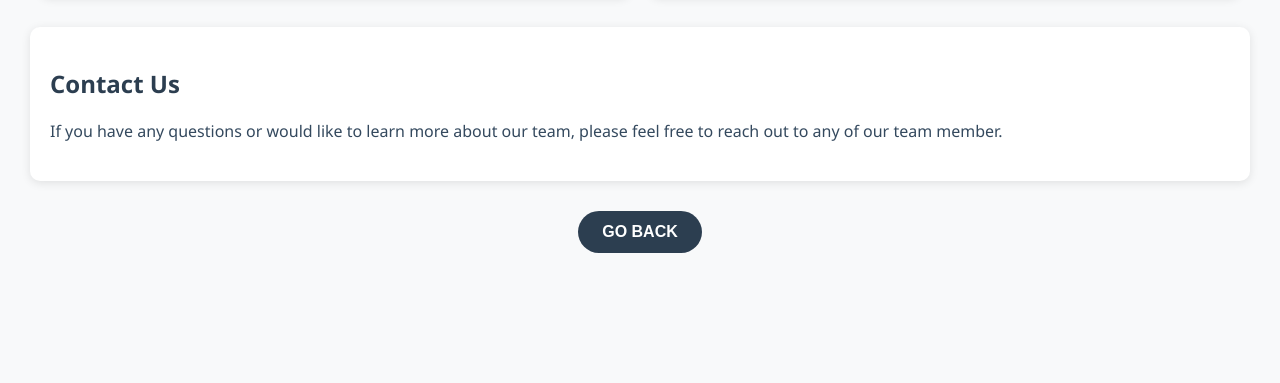
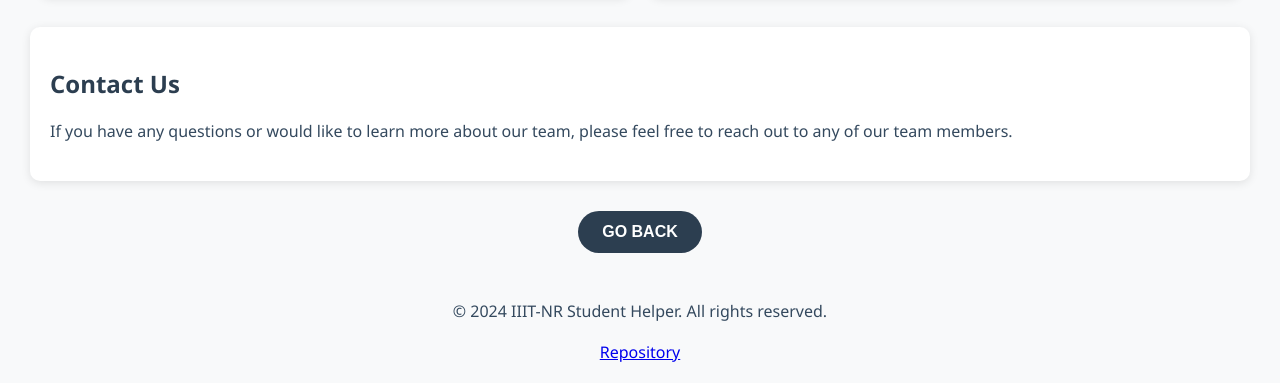
Before and after one commit to Student-Report-App/Student-Report-App, a website: page views/about.html in a window 1280 px wide. Shown: the part 862-1245 px from the top of the page. Before the commit the page ends 1145 px from the top, so only its background shows below. Drawn offline with Linux system fonts and the light colour scheme; files that its build step writes are made by us from their sources; no server answers; files whose address does not match are found by name.

Commit message:
fix: Fix incorrect highlighting in Upcoming Event
- Also fix some typo and Add Repository Link in About Page

Signed-off-by: sharifmdathar <116189751+sharifmdathar@users.noreply.github.com>

```diff
--- a/public/js/dashboard.js
+++ b/public/js/dashboard.js
@@ -243,7 +243,7 @@ function fillAnnouncementList() {
         if (index === 0) {
           const upcoming = document.getElementById("next-announcement");
           upcoming.innerHTML = fullInformation;
-          timeLeftString.includes("0d") ? (upcoming.style.color = "red") : null;
+          timeLeftString.startsWith("0d") ? (upcoming.style.color = "red") : null;
         }
         announcementList.appendChild(announcementElement);
 
--- a/views/about.html
+++ b/views/about.html
@@ -151,7 +151,7 @@
         <h2>Contact Us</h2>
         <p>
           If you have any questions or would like to learn more about our team,
-          please feel free to reach out to any of our team member.
+          please feel free to reach out to any of our team members.
         </p>
       </section>
       <button class="go-back-btn" onclick="window.location.href='/dashboard'">
@@ -160,4 +160,10 @@
     </div>
     <script src="js /dashboard.js"></script>
   </body>
+  <footer style="text-align: center; margin-bottom: 20px">
+    <p>© 2024 IIIT-NR Student Helper. All rights reserved.</p>
+    <a href="https://github.com/Student-Report-App/Student-Report-App"
+      >Repository</a
+    >
+  </footer>
 </html>
```
